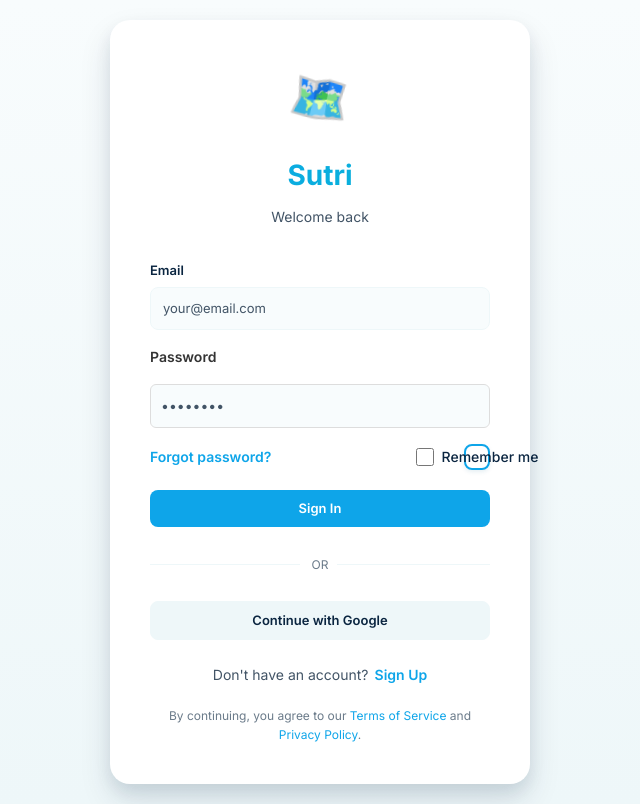
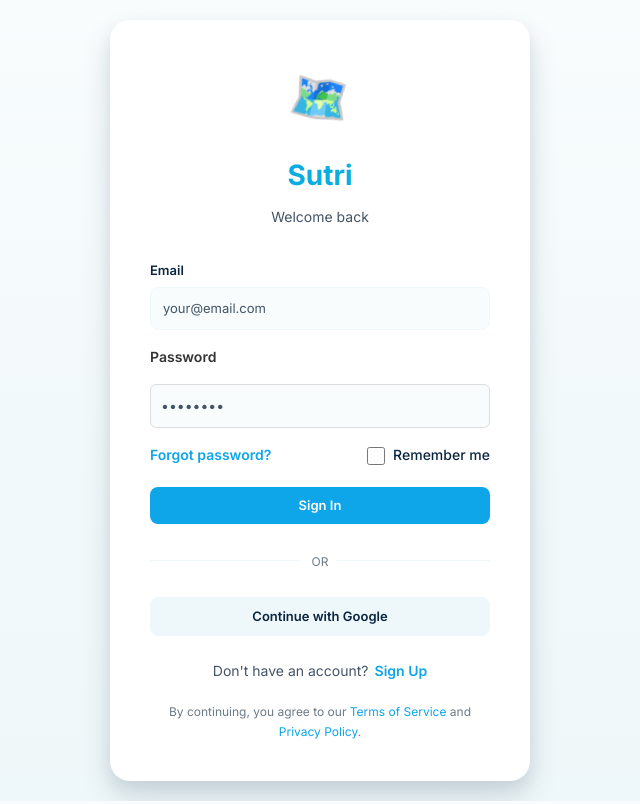
Before and after one commit to Rajprabhu147/react-comback, a React (Vite) app in the folder react-day7/travel-dashboard/: page /login in a window 1280 px wide. Shown: the whole page, without its empty margins (320-960 px from the left). Built offline with nearby package versions, Linux system fonts and the light colour scheme.

Commit message:
finshed bug fixing in login screen

```diff
--- a/react-day7/travel-dashboard/src/pages/Login.jsx
+++ b/react-day7/travel-dashboard/src/pages/Login.jsx
@@ -287,7 +287,7 @@ const Login = () => {
                     Forgot password?
                   </button>
 
-                  <div className="checkbox-label">
+                  <div className="checkbox">
                     <input
                       type="checkbox"
                       id="remember-me"
--- a/react-day7/travel-dashboard/src/styles/login.css
+++ b/react-day7/travel-dashboard/src/styles/login.css
@@ -75,7 +75,7 @@
    CHECKBOX
    ==================================== */
 
-.checkbox-label {
+.checkbox {
   display: flex;
   align-items: center;
   gap: 8px;
```
